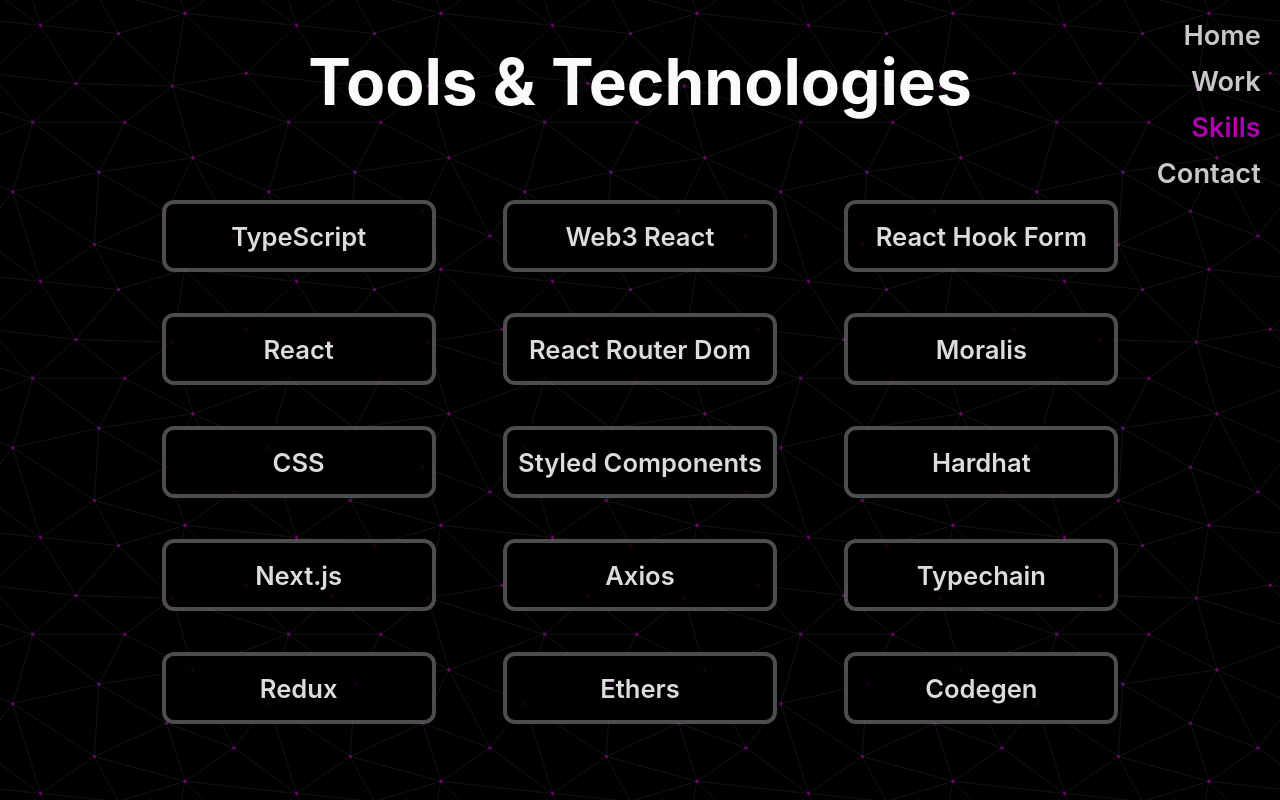
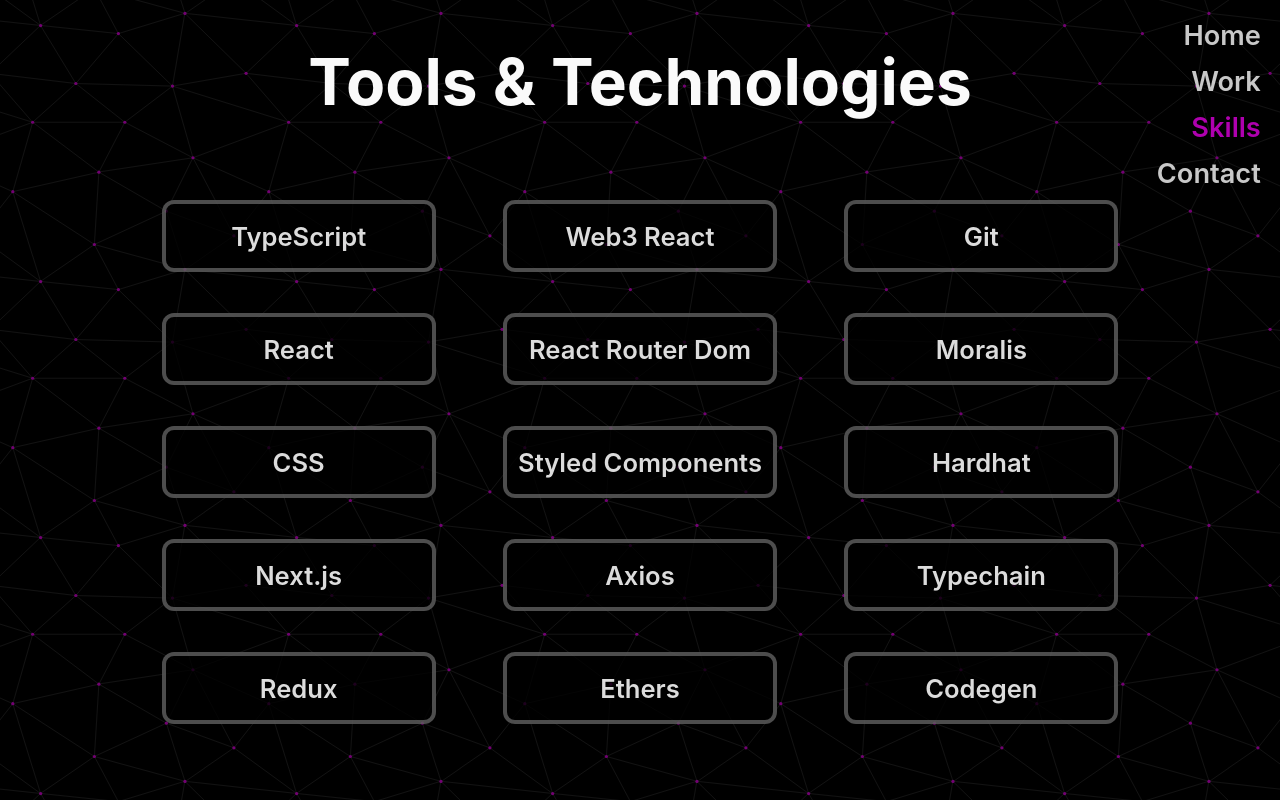
Before and after one commit to Sean-Tisdale/Portfolio, a React (Create React App) app: page /Skills in a window 1280 px wide. Built offline with nearby package versions, Linux system fonts and the light colour scheme.

Commit message:
updated skill

```diff
--- a/src/components/SkillsPage/constants.ts
+++ b/src/components/SkillsPage/constants.ts
@@ -9,7 +9,7 @@
   { skill: "Styled Components" },
   { skill: "Axios" },
   { skill: "Ethers" },
-  { skill: "React Hook Form" },
+  { skill: "Git" },
   { skill: "Moralis" },
   { skill: "Hardhat" },
   { skill: "Typechain" },
```
